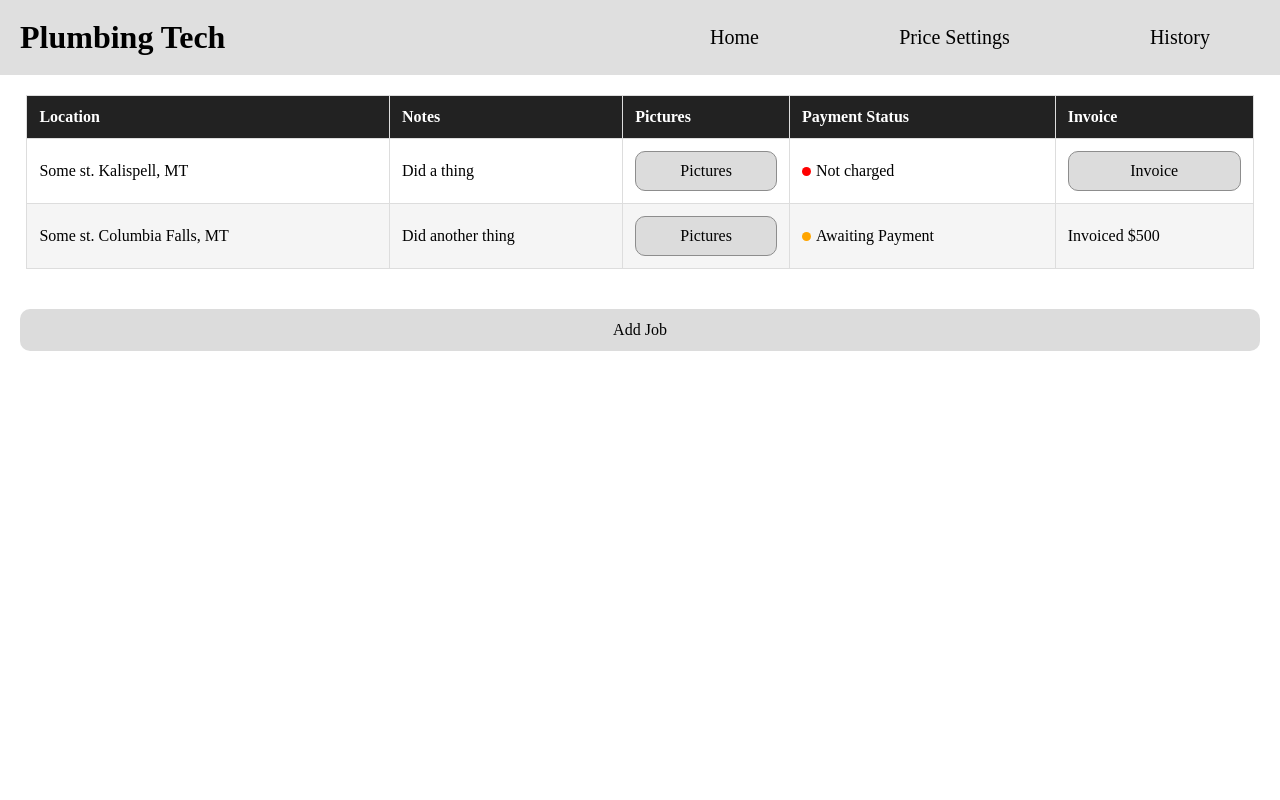
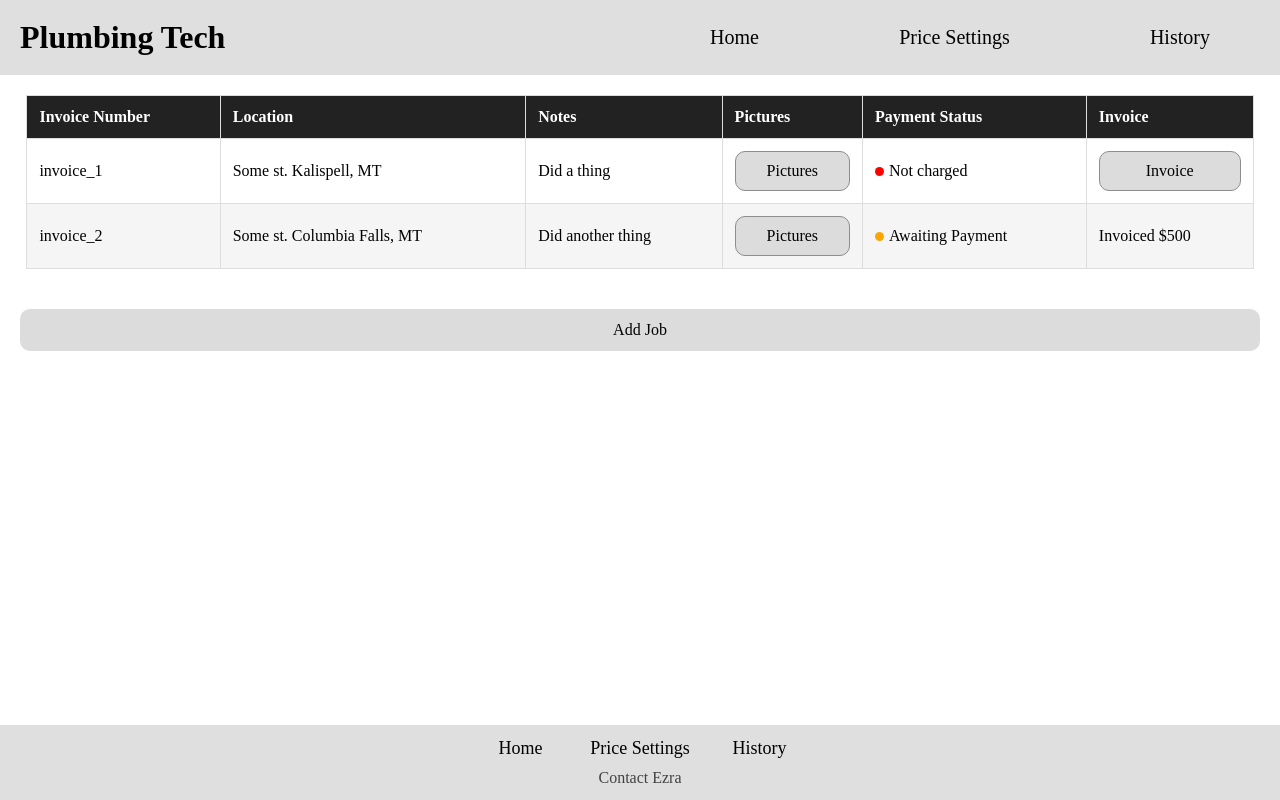
Before and after one commit to ezrabales/work__isaak_frontend, a React (Vite) app: page / in a window 1280 px wide. Built offline with nearby package versions, Linux system fonts and the light colour scheme.

Commit message:
add footer

```diff
--- a/package.json
+++ b/package.json
@@ -10,6 +10,8 @@
     "preview": "vite preview"
   },
   "dependencies": {
+    "html2canvas": "^1.4.1",
+    "jspdf": "^4.2.1",
     "react": "^19.2.6",
     "react-dom": "^19.2.6",
     "react-router-dom": "^7.15.1"
--- a/src/components/App/App.jsx
+++ b/src/components/App/App.jsx
@@ -5,6 +5,7 @@ import { GlobalProvider } from "../GlobalState/GlobalState";
 import Header from "../Header/Header";
 import Main from "../Main/Main";
 import PriceSettings from "../PriceSettings/PriceSettings";
+import Footer from "../Footer/Footer";
 
 const App = () => {
   const { pathname } = useLocation();
@@ -18,6 +19,7 @@ const App = () => {
         <Route path="/" element={<Main />} />
         <Route path="/settings" element={<PriceSettings />} />
       </Routes>
+      <Footer />
     </GlobalProvider>
   );
 };
--- /dev/null
+++ b/src/components/Footer/Footer.css
@@ -0,0 +1,27 @@
+.footer {
+  width: 100%;
+  height: 75px;
+  background-color: rgb(223, 223, 223);
+  display: flex;
+  flex-direction: column;
+  justify-content: center;
+  align-items: center;
+  gap: 10px;
+}
+
+.footer__nav-container {
+  display: grid;
+  grid-template-columns: repeat(3, 1fr);
+  gap: 20px;
+  text-align: center;
+  font-size: 18px;
+}
+
+.footer__contact-btn {
+  text-align: center;
+  opacity: 0.7;
+}
+
+.footer__contact-btn:hover {
+  opacity: 1;
+}
--- /dev/null
+++ b/src/components/Footer/Footer.jsx
@@ -0,0 +1,25 @@
+import { NavLink } from "react-router-dom";
+import "./Footer.css";
+import { useGlobal } from "../GlobalState/GlobalState";
+import ContactEzraModal from "../Modal/ContactEzraModal";
+
+const Footer = () => {
+  const { modalOpen, setModalOpen } = useGlobal();
+  return (
+    <div className="footer">
+      <div className="footer__nav-container">
+        <NavLink to={"/"}>Home</NavLink>
+        <NavLink to={"/settings"}>Price Settings</NavLink>
+        <NavLink to={"/history"}>History</NavLink>
+      </div>
+      <button
+        className="footer__contact-btn"
+        onClick={() => setModalOpen("ezra")}
+      >
+        Contact Ezra
+      </button>
+      <ContactEzraModal />
+    </div>
+  );
+};
+export default Footer;
--- a/src/components/Main/Main.css
+++ b/src/components/Main/Main.css
@@ -1,6 +1,7 @@
 .main {
   display: flex;
   flex-direction: column;
+  height: calc(100vh - 150px);
 }
 
 .main__job-btn {
--- a/src/components/Main/Main.jsx
+++ b/src/components/Main/Main.jsx
@@ -15,9 +15,17 @@ const Main = () => {
   const [invoiceNum, setInvoiceNum] = useState();
   const [photos, setPhotos] = useState([]);
   const [mainTable, setMainTable] = useState({
-    head: ["Location", "Notes", "Pictures", "Payment Status", "Invoice"],
+    head: [
+      "Invoice Number",
+      "Location",
+      "Notes",
+      "Pictures",
+      "Payment Status",
+      "Invoice",
+    ],
     body: [
       [
+        "invoice_1",
         "Some st. Kalispell, MT",
         "Did a thing",
 
@@ -45,6 +53,7 @@ const Main = () => {
         </button>,
       ],
       [
+        "invoice_2",
         "Some st. Columbia Falls, MT",
         "Did another thing",
         <button className="table__btn">Pictures</button>,
--- /dev/null
+++ b/src/components/Modal/ContactEzraModal.jsx
@@ -0,0 +1,27 @@
+import Modal from "./Modal";
+import Form from "../Form/Form";
+import { useGlobal } from "../GlobalState/GlobalState";
+
+const ContactEzraModal = ({ onSuccessfulSubmit }) => {
+  //hook up to my email
+  const { modalOpen, setModalOpen } = useGlobal();
+
+  if (modalOpen !== "ezra") return;
+  return (
+    <Modal title={"Contact Ezra"}>
+      <Form
+        inputs={[
+          {
+            name: "message",
+            type: "text",
+            placeholder: "Message",
+            labelText: "Message *",
+            required: "true",
+          },
+        ]}
+        onSuccessfulSubmit={onSuccessfulSubmit}
+      />
+    </Modal>
+  );
+};
+export default ContactEzraModal;
--- a/src/components/Modal/InvoiceModal.jsx
+++ b/src/components/Modal/InvoiceModal.jsx
@@ -93,6 +93,7 @@ const InvoiceModal = ({ invoiceNum }) => {
       total += part.quantity * part.cost + (part.extra || 0);
     });
     setTotalForParts(total);
+    localStorage.setItem("invoice_1.parts", JSON.stringify(updatedInvoice));
   }, [updatedInvoice]);
 
   useEffect(() => {
--- a/src/components/PriceSettings/PriceSettings.css
+++ b/src/components/PriceSettings/PriceSettings.css
@@ -1,4 +1,5 @@
 .settings {
+  height: calc(100vh - 150px);
 }
 
 .settings__title {
@@ -42,7 +43,6 @@
   border-radius: 10px;
   text-align: center;
   transition: all 0.2s ease;
-  margin-top: 5px;
   color: white;
 }
 
--- a/src/components/PriceSettings/PriceSettings.jsx
+++ b/src/components/PriceSettings/PriceSettings.jsx
@@ -14,6 +14,35 @@ const PriceSettings = () => {
     ["part4", "$10"],
     ["part5", "$10"],
   ];
+
+  // temporary, move to invoice later
+  const downloadPDF = async () => {
+    const element = pdfRef.current;
+
+    const canvas = await html2canvas(element);
+
+    const imgData = canvas.toDataURL("image/png");
+
+    const pdf = new jsPDF({
+      orientation: "portrait",
+      unit: "px",
+      format: "a4",
+    });
+
+    const pdfWidth = pdf.internal.pageSize.getWidth();
+    const pdfHeight = (canvas.height * pdfWidth) / canvas.width;
+
+    pdf.addImage(imgData, "PNG", 0, 0, pdfWidth, pdfHeight);
+
+    pdf.save("price-settings.pdf");
+  };
+  {
+    /* <button onClick={downloadPDF}>Download PDF</button> */
+  }
+  // import jsPDF from "jspdf";
+  // import html2canvas from "html2canvas";
+  // const pdfRef = useRef();
+
   return (
     <div className="settings">
       <h2 className="settings__title">Price Settings</h2>
```
Also changed, not shown: 1 other file (tests, documents, lock files or other folders).
